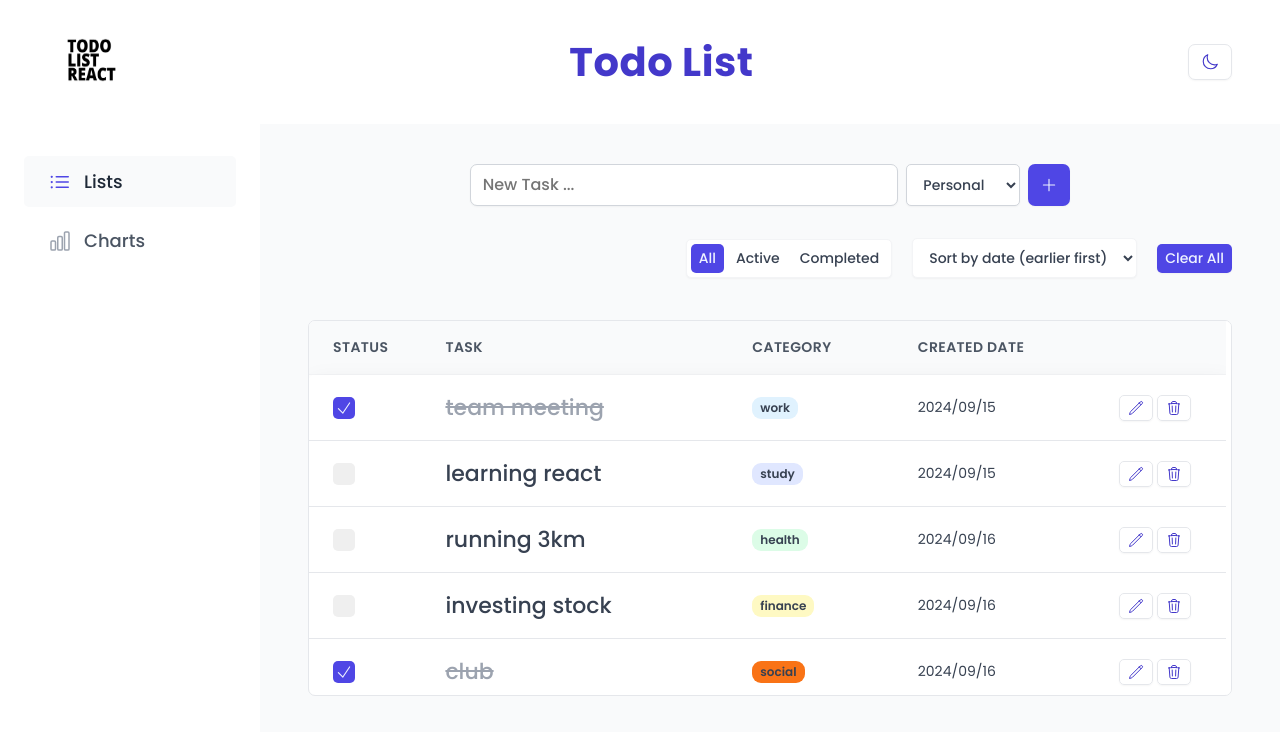
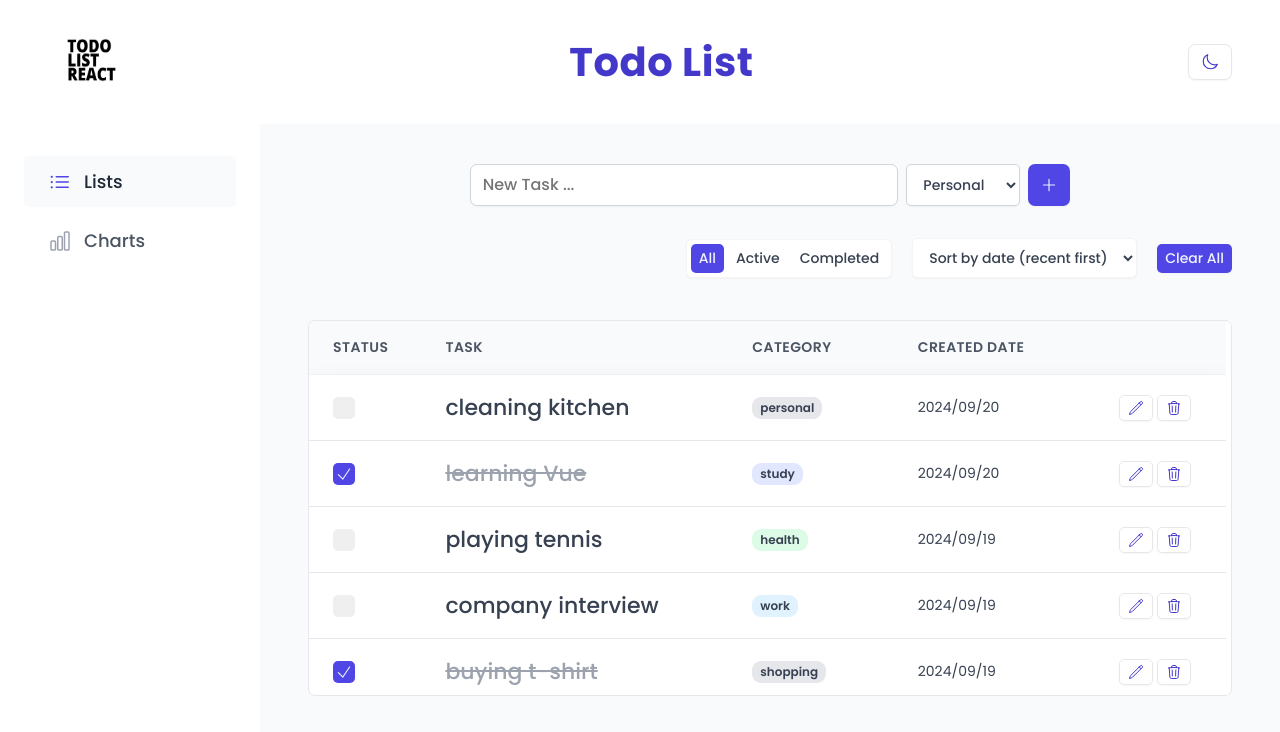
Before and after one commit to stevenHuang0604/todo-list-react, a React (Vite) app: page /lists in a window 1280 px wide. Shown: the top 732 px of the page. Built offline with nearby package versions, Linux system fonts and the light colour scheme.

Commit message:
fix: make the latest added task on top of the list

```diff
--- a/src/ui/Input.jsx
+++ b/src/ui/Input.jsx
@@ -45,7 +45,7 @@ function Input() {
       id: self.crypto.randomUUID(),
     };
 
-    setTasks((tasks) => [...tasks, newTask]);
+    setTasks((prevTasks) => [newTask, ...prevTasks]);
     setInput('');
     setCategory(categoryOptions[0].value);
     // unfocus the input element
--- a/src/ui/List.jsx
+++ b/src/ui/List.jsx
@@ -37,7 +37,7 @@ function List() {
   if (currentFilter === 'completed') filteredTasks = tasks.filter((task) => task.isCompleted === true);
 
   // Sort tasks by current sort status
-  const sort = searchParams.get('sort') || 'createdAt-asc';
+  const sort = searchParams.get('sort') || 'createdAt-desc';
   const [field, direction] = sort.split('-');
   const modifier = direction === 'asc' ? 1 : -1;
   const sortedTasks = filteredTasks.sort((a, b) => {
--- a/src/ui/Sort.jsx
+++ b/src/ui/Sort.jsx
@@ -2,7 +2,7 @@ import { useSearchParams } from 'react-router-dom';
 import styles from '../styles/Sort.module.css';
 
 function Sort({ options }) {
-  const [searchParams, setSearchParams] = useSearchParams('sort');
+  const [searchParams, setSearchParams] = useSearchParams();
 
   const sort = searchParams.get('sort') || options[0].value;
 
--- a/src/ui/Status.jsx
+++ b/src/ui/Status.jsx
@@ -25,8 +25,8 @@ function Status() {
 
       <Sort
         options={[
+          { value: 'createdAt-desc', label: 'Sort by date (recent first)' },
           { value: 'createdAt-asc', label: 'Sort by date (earlier first)' },
-          { value: 'createdAt-desc', label: 'Sort by date (recent first)' },
         ]}
       />
 
--- a/src/ui/TasksChart.jsx
+++ b/src/ui/TasksChart.jsx
@@ -38,6 +38,8 @@ function TasksChart() {
       };
     }
   });
+
+  data = data.sort((a, b) => new Date(a.label) - new Date(b.label));
 
   const colors = isDarkMode
     ? {
```
